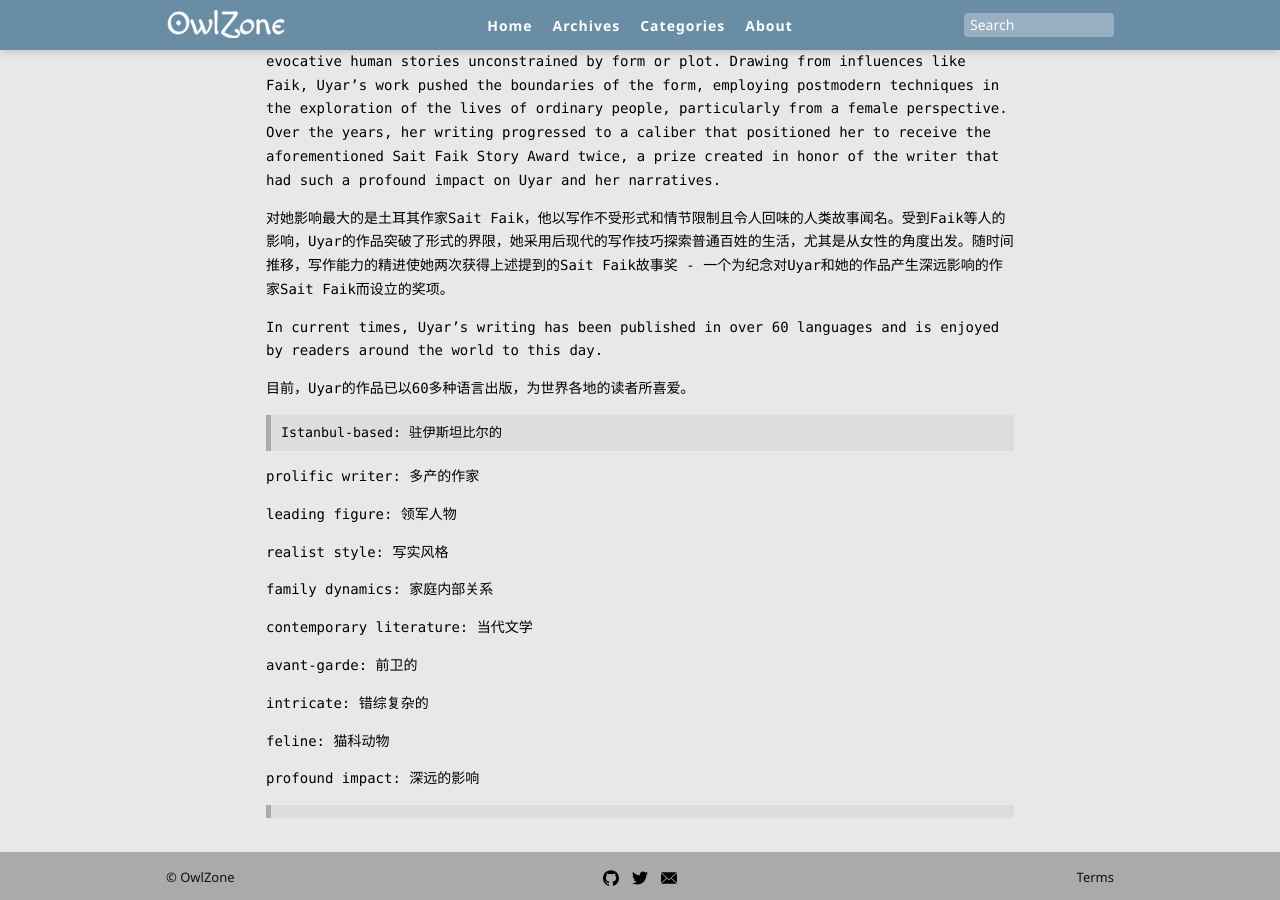
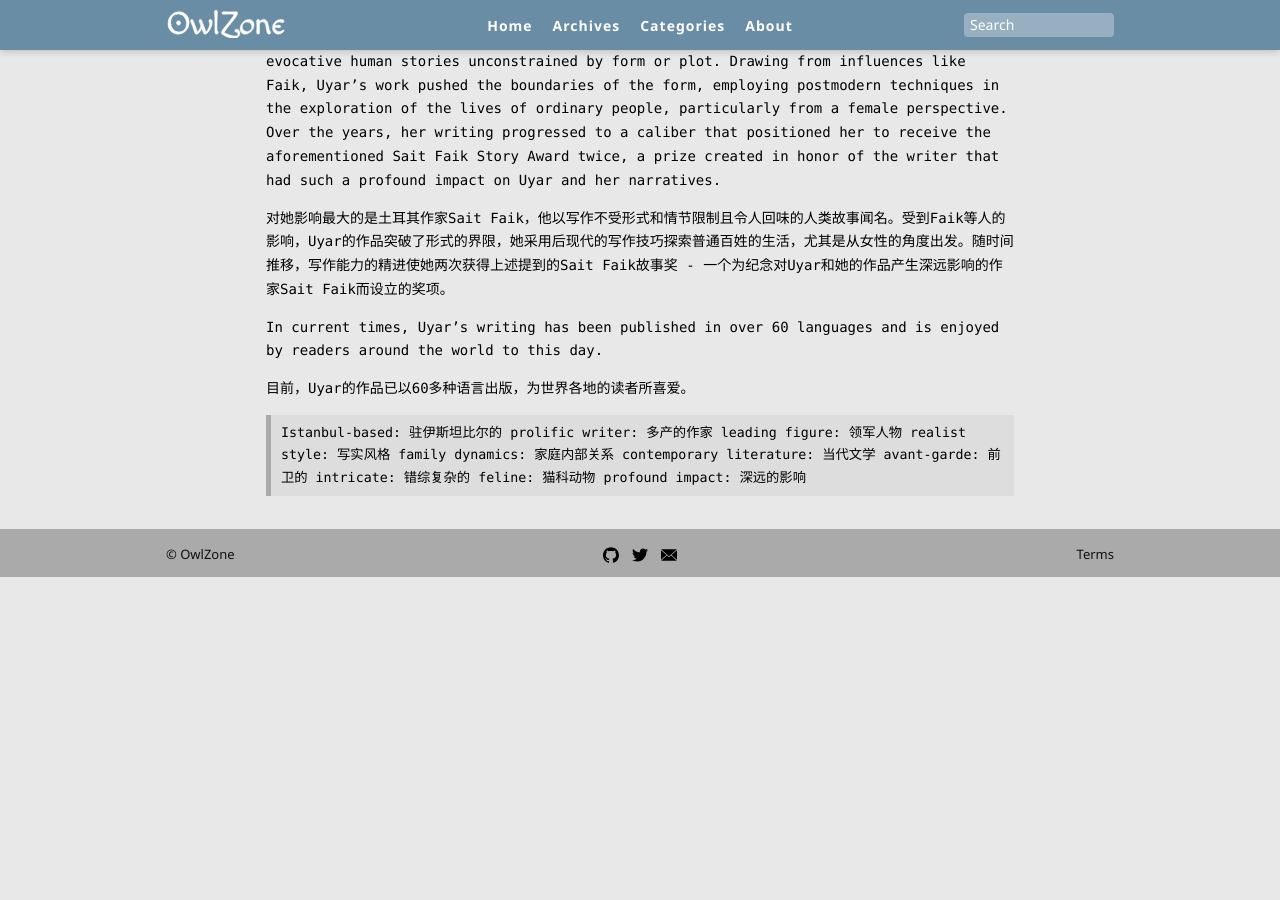
Before and after one commit to mapkts/owlzone, a Jekyll site: the page built from _posts/2020-5-11-tomris-uyar.md, in a window 1280 px wide and 900 px high, scrolled down 1105 px. Built offline with Jekyll 4.4.1, drawn with Linux system fonts in a browser that asks for light colours; after the commit the page ends 1682 px from its top, so only the background shows below that; some of the changed lines change nothing that is shown.

Commit message:
Adjust styles

```diff
--- a/_posts/2020-5-11-tomris-uyar.md
+++ b/_posts/2020-5-11-tomris-uyar.md
@@ -31,24 +31,13 @@ In current times, Uyar’s writing has been published in over 60 languages and i
 
 目前，Uyar的作品已以60多种语言出版，为世界各地的读者所喜爱。
 
->
-Istanbul-based: 驻伊斯坦比尔的
-
-prolific writer: 多产的作家
-
-leading figure: 领军人物
-
-realist style: 写实风格
-
-family dynamics: 家庭内部关系
-
-contemporary literature: 当代文学
-
-avant-garde: 前卫的
-
-intricate: 错综复杂的
-
-feline: 猫科动物
-
-profound impact: 深远的影响
->
+> Istanbul-based: 驻伊斯坦比尔的
+> prolific writer: 多产的作家
+> leading figure: 领军人物
+> realist style: 写实风格
+> family dynamics: 家庭内部关系
+> contemporary literature: 当代文学
+> avant-garde: 前卫的
+> intricate: 错综复杂的
+> feline: 猫科动物
+> profound impact: 深远的影响
```
